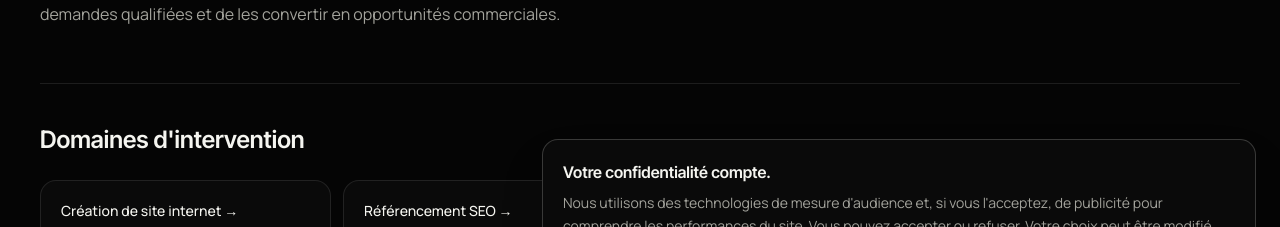
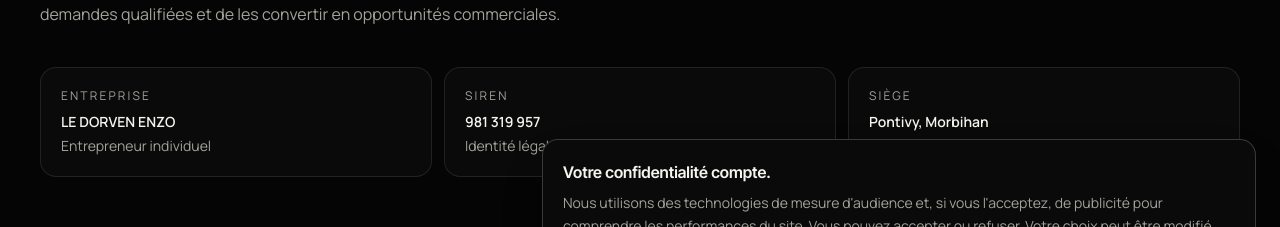
Before and after one commit to mathieumilo3-bot/-generation-capable, a Next.js app in the folder site-vitrine/: page /a-propos in a window 1280 px wide. Shown: the part 435-662 px from the top of the page. Built offline with nearby package versions, Linux system fonts and the light colour scheme; no server answers.

Commit message:
seo: expose verified business identity on about page

```diff
--- a/site-vitrine/src/app/a-propos/page.tsx
+++ b/site-vitrine/src/app/a-propos/page.tsx
@@ -3,6 +3,7 @@ import Link from "next/link";
 import { Section, Eyebrow } from "@/components/ui/Section";
 import { BreadcrumbJsonLd } from "@/components/schema/JsonLd";
 import { SITE_URL } from "@/lib/constants";
+import { LEGAL_ENTITY } from "@/lib/data/legal";
 
 export const metadata: Metadata = {
   title: "À propos de GC Agence",
@@ -42,6 +43,24 @@ export default function AboutPage() {
         en opportunités commerciales.
       </p>
 
+      <section className="mt-10 grid gap-3 sm:grid-cols-3">
+        <div className="rounded-2xl border border-[var(--color-border)] bg-[var(--color-surface)] p-5">
+          <p className="text-xs uppercase tracking-[0.18em] text-[var(--color-muted)]">Entreprise</p>
+          <p className="mt-2 text-sm font-semibold text-[var(--color-text)]">{LEGAL_ENTITY.denomination}</p>
+          <p className="mt-1 text-sm text-[var(--color-muted)]">{LEGAL_ENTITY.formeJuridique}</p>
+        </div>
+        <div className="rounded-2xl border border-[var(--color-border)] bg-[var(--color-surface)] p-5">
+          <p className="text-xs uppercase tracking-[0.18em] text-[var(--color-muted)]">SIREN</p>
+          <p className="mt-2 text-sm font-semibold text-[var(--color-text)]">{LEGAL_ENTITY.siren}</p>
+          <p className="mt-1 text-sm text-[var(--color-muted)]">Identité légale vérifiable</p>
+        </div>
+        <div className="rounded-2xl border border-[var(--color-border)] bg-[var(--color-surface)] p-5">
+          <p className="text-xs uppercase tracking-[0.18em] text-[var(--color-muted)]">Siège</p>
+          <p className="mt-2 text-sm font-semibold text-[var(--color-text)]">Pontivy, Morbihan</p>
+          <p className="mt-1 text-sm text-[var(--color-muted)]">Prestations proposées en France</p>
+        </div>
+      </section>
+
       <section className="mt-14 border-t border-[var(--color-border)] pt-10">
         <h2 className="font-display text-2xl font-semibold">Domaines d&apos;intervention</h2>
         <div className="mt-6 grid gap-3 sm:grid-cols-2 lg:grid-cols-4">
```
